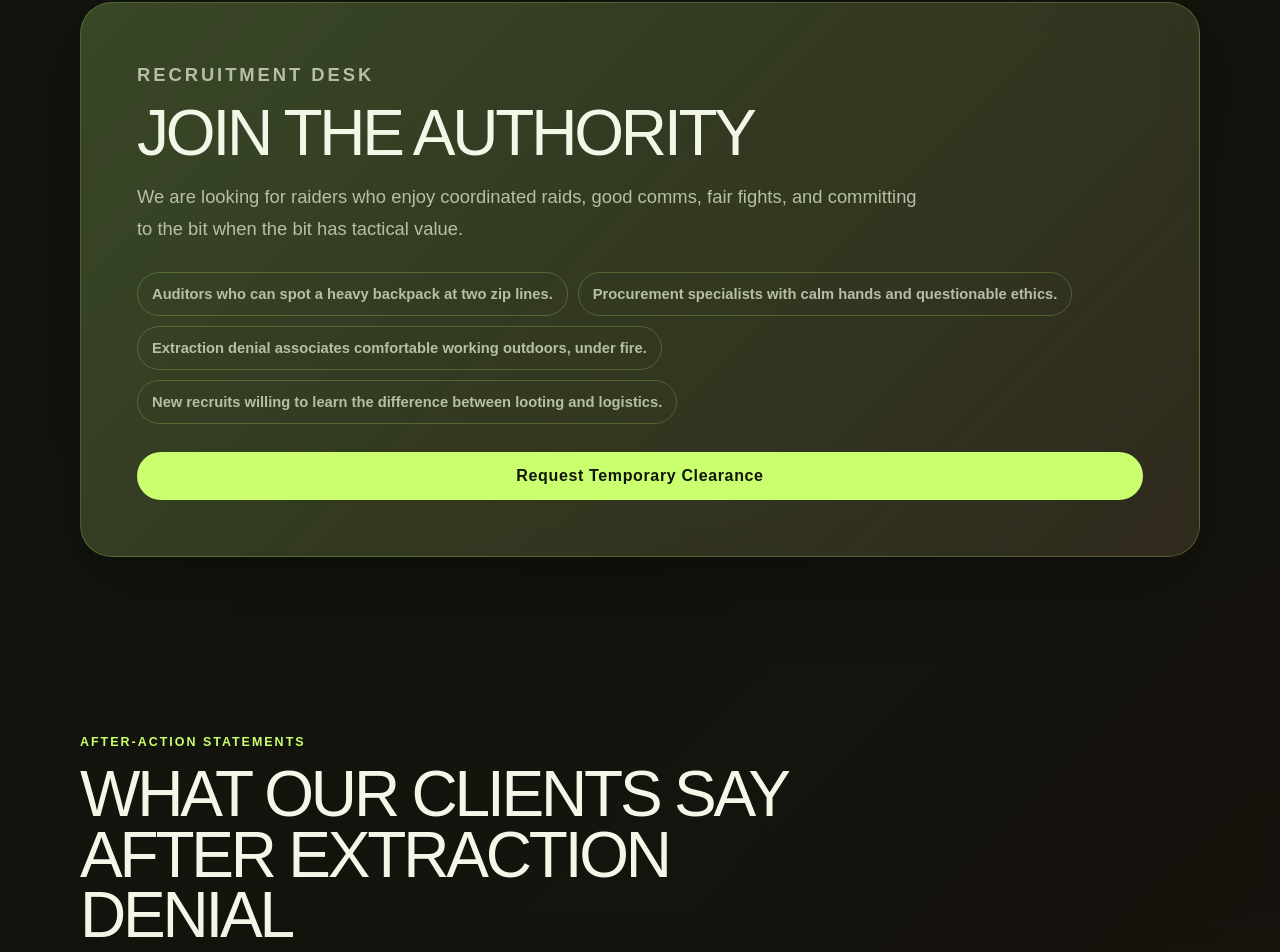
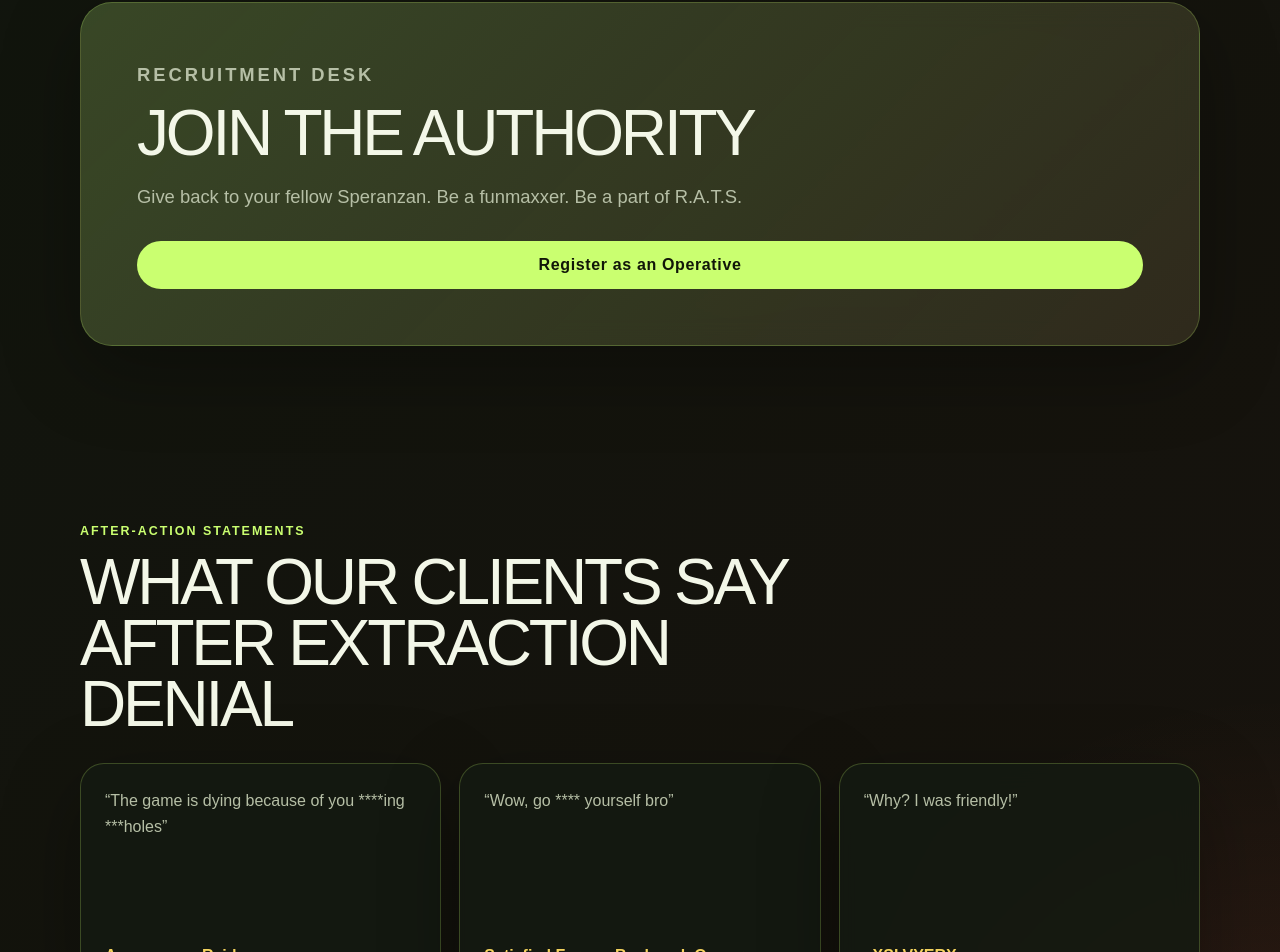
Before and after one commit to HereComesTrouble/rats-recruitment, a Next.js app: page / in a window 1280 px wide. Shown: the part 2698-3650 px from the top of the page. Built offline with nearby package versions, Linux system fonts and the light colour scheme; no server answers.

Commit message:
Homepage: refresh enlist copy and register CTA
Co-authored-by: Cursor <cursoragent@cursor.com>

```diff
--- a/app/page.tsx
+++ b/app/page.tsx
@@ -21,13 +21,6 @@ const principles = [
   "Surgeons: Policing wonton use of gold weaponry.",
   "Guardians: Maintaining security at exfiltration sites.",
   "Distributors: Seizing assets to supply to new or poorly-geared raiders."
-];
-
-const roles = [
-  "Auditors who can spot a heavy backpack at two zip lines.",
-  "Procurement specialists with calm hands and questionable ethics.",
-  "Extraction denial associates comfortable working outdoors, under fire.",
-  "New recruits willing to learn the difference between looting and logistics."
 ];
 
 const testimonials = [
@@ -163,19 +156,13 @@ export default async function Home() {
             <p className="eyebrow">Recruitment desk</p>
             <h2 id="enlist-title">Join the authority</h2>
             <p>
-              We are looking for raiders who enjoy coordinated raids, good
-              comms, fair fights, and committing to the bit when the bit has
-              tactical value.
+              Give back to your fellow Speranzan. Be a funmaxxer. Be a part of
+              R.A.T.S.
             </p>
           </div>
-          <div className="roles">
-            {roles.map((role) => (
-              <span key={role}>{role}</span>
-            ))}
-          </div>
-          <a className="button button--primary" href="mailto:rats.recruitment@example.com">
-            Request Temporary Clearance
-          </a>
+          <Link className="button button--primary" href="/register">
+            Register as an Operative
+          </Link>
         </div>
       </section>
 
```
